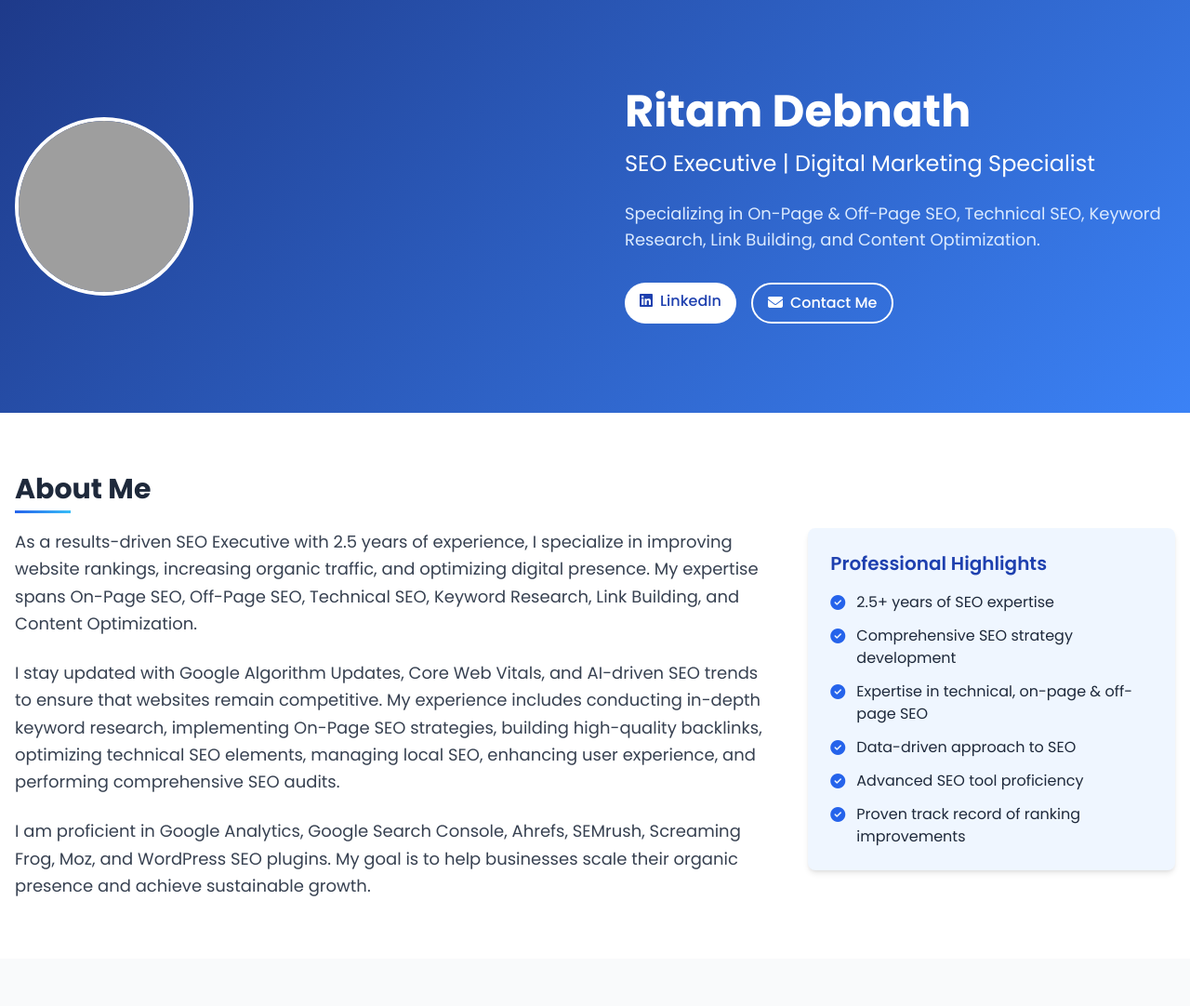
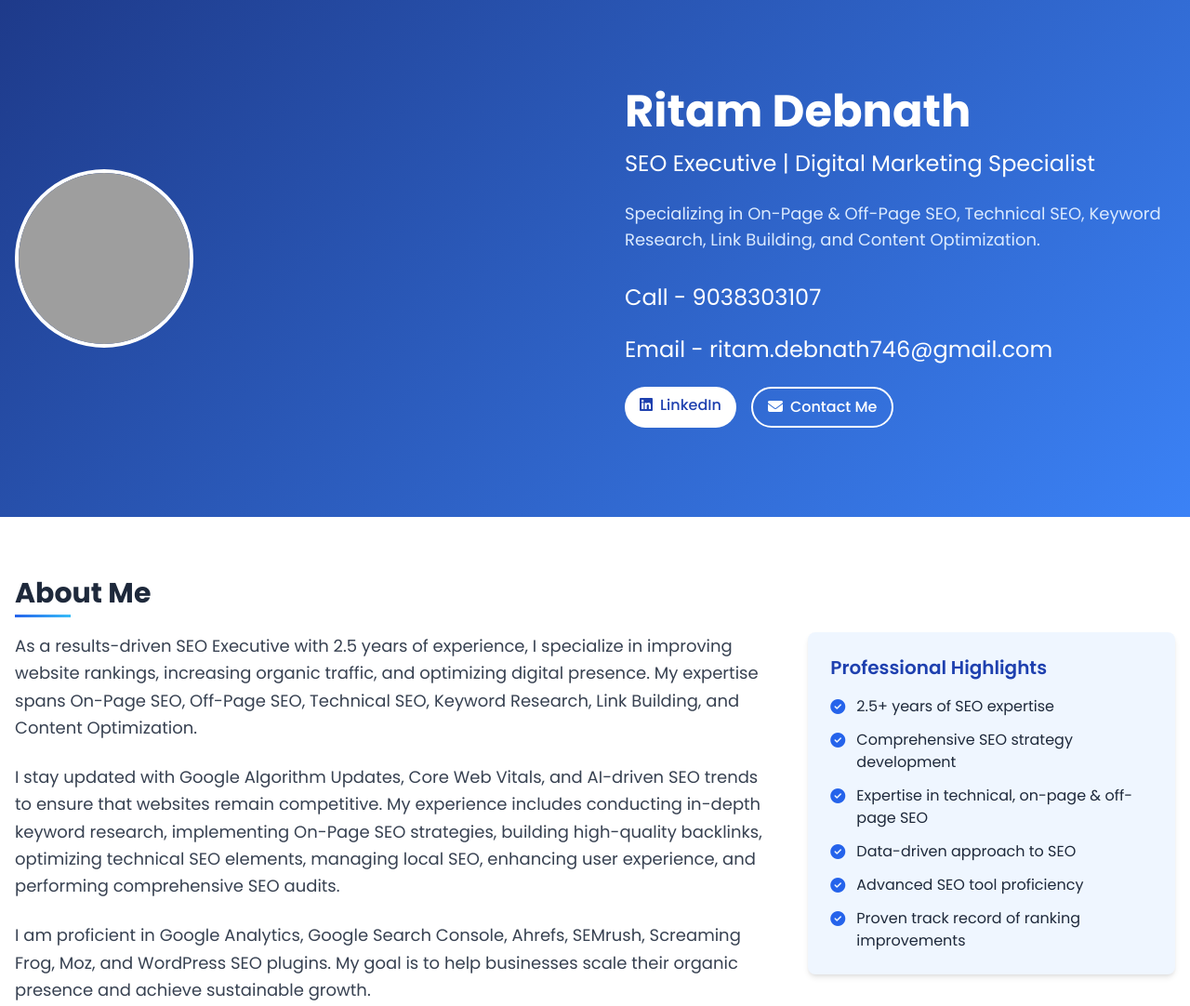
Before and after one commit to Ritam1997-sudo/Ritam-Debnath, a plain HTML site: page index.html in a window 1280 px wide. Shown: the top 1082 px of the page at 93% size. Drawn offline with nearby package versions, Linux system fonts and the light colour scheme; grey boxes are pictures that could not be loaded.

Commit message:
Update index.html

```diff
--- a/index.html
+++ b/index.html
@@ -145,6 +145,8 @@
                 <p class="text-lg mb-8 text-blue-100">
                     Specializing in On-Page & Off-Page SEO, Technical SEO, Keyword Research, Link Building, and Content Optimization.
                 </p>
+  <h3 class="text-xl md:text-2xl mb-6">Call - 9038303107</h3>
+  <h3 class="text-xl md:text-2xl mb-6">Email - ritam.debnath746@gmail.com</h3>
                 <div class="flex space-x-4">
                     <a href="https://www.linkedin.com/in/ritam-debnath-179330203" target="_blank" class="bg-white text-blue-800 px-4 py-2 rounded-full font-medium hover:bg-blue-100 transition duration-300">
                         <i class="fab fa-linkedin mr-2"></i>LinkedIn
```
